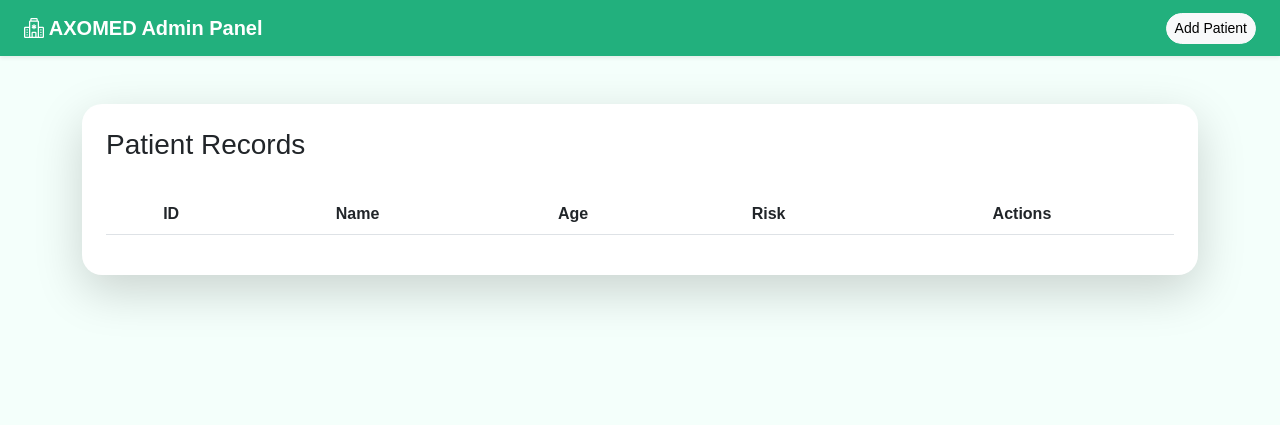
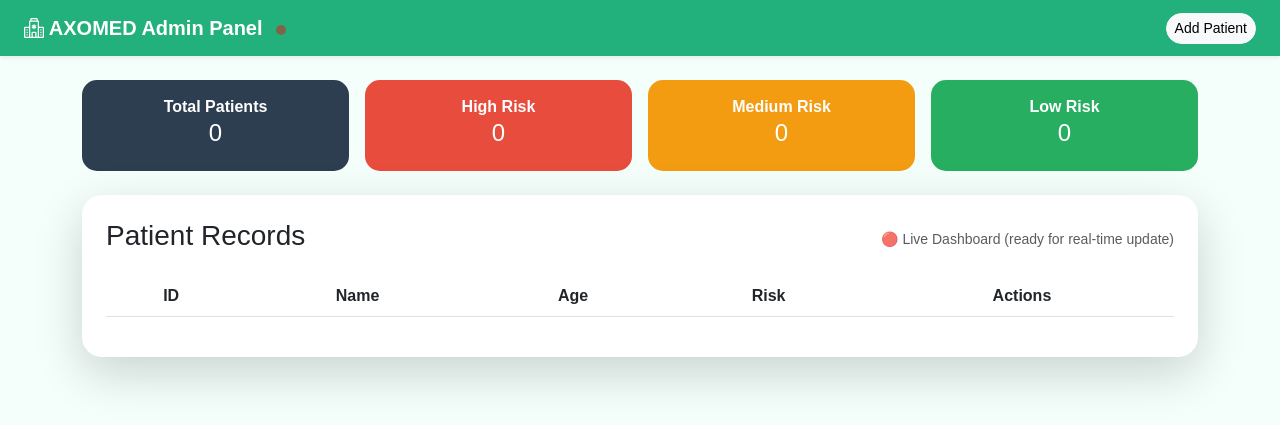
Before and after one commit to axomedtech/AX-Predict, a Flask app: page /admin/dashboard in a window 1280 px wide. Shown: the top 425 px of the page. Run offline with Flask 3, Linux system fonts and the light colour scheme; the visitor is signed in with stand-in values (Sample User, id 1); data that the repository does not hold is empty; parts of the project's set-up code (start-up, migrations or seed data) failed here and were passed over.

Commit message:
Fix risk analytics + stabilize dashboard data handling

```diff
--- a/flask_app/admin/routes.py
+++ b/flask_app/admin/routes.py
@@ -6,12 +6,16 @@ admin = Blueprint("admin", __name__, template_folder="templates")
 PASSWORD = "Aravindhan@2011"
 
 
+# =========================
 # 🔒 AUTH CHECK
+# =========================
 def is_admin():
     return session.get("admin")
 
 
+# =========================
 # 🔐 LOGIN
+# =========================
 @admin.route("/admin", methods=["GET", "POST"])
 def login():
 
@@ -26,16 +30,18 @@ def login():
     return render_template("login.html")
 
 
+# =========================
 # 🚪 LOGOUT
+# =========================
 @admin.route("/admin/logout")
 def logout():
-
     session.pop("admin", None)
-
     return redirect(url_for("admin.login"))
 
 
-# 📊 DASHBOARD
+# =========================
+# 📊 DASHBOARD (FIXED 100%)
+# =========================
 @admin.route("/admin/dashboard")
 def dashboard():
 
@@ -45,17 +51,38 @@ def dashboard():
     conn = get_connection()
     cursor = conn.cursor()
 
-    cursor.execute("SELECT * FROM patients")
+    # ✔ ONLY TAKE NEEDED COLUMNS (PREVENT INDEX BUGS)
+    cursor.execute("""
+        SELECT id, name, age, risk_level
+        FROM patients
+        ORDER BY id DESC
+    """)
+
     patients = cursor.fetchall()
-
     conn.close()
 
-    # ✅ ANALYTICS
-    high = sum(1 for p in patients if p[7] == "HIGH")
-    medium = sum(1 for p in patients if p[7] == "MEDIUM")
-    low = sum(1 for p in patients if p[7] == "LOW")
+    # =========================
+    # 🔥 SAFE ANALYTICS
+    # =========================
+
+    high = 0
+    medium = 0
+    low = 0
+
+    for p in patients:
+
+        risk = str(p[3]).strip().upper()   # ✔ FIXED INDEX (risk_level)
+
+        if risk == "HIGH":
+            high += 1
+        elif risk == "MEDIUM":
+            medium += 1
+        else:
+            low += 1
 
     total = len(patients)
+
+    high_percent = round((high / total) * 100) if total > 0 else 0
 
     return render_template(
         "dashboard.html",
@@ -63,11 +90,14 @@ def dashboard():
         high=high,
         medium=medium,
         low=low,
-        total=total
+        total=total,
+        high_percent=high_percent
     )
 
 
-# 🗑 DELETE
+# =========================
+# 🗑 DELETE PATIENT
+# =========================
 @admin.route("/admin/delete/<int:id>")
 def delete_patient(id):
 
@@ -77,10 +107,7 @@ def delete_patient(id):
     conn = get_connection()
     cursor = conn.cursor()
 
-    cursor.execute(
-        "DELETE FROM patients WHERE id=%s",
-        (id,)
-    )
+    cursor.execute("DELETE FROM patients WHERE id=%s", (id,))
 
     conn.commit()
     conn.close()
@@ -88,7 +115,9 @@ def delete_patient(id):
     return redirect(url_for("admin.dashboard"))
 
 
-# ✏️ EDIT PAGE
+# =========================
+# ✏️ EDIT PATIENT
+# =========================
 @admin.route("/admin/edit/<int:id>")
 def edit_patient(id):
 
@@ -98,22 +127,17 @@ def edit_patient(id):
     conn = get_connection()
     cursor = conn.cursor()
 
-    cursor.execute(
-        "SELECT * FROM patients WHERE id=%s",
-        (id,)
-    )
-
+    cursor.execute("SELECT * FROM patients WHERE id=%s", (id,))
     patient = cursor.fetchone()
 
     conn.close()
 
-    return render_template(
-        "edit.html",
-        patient=patient
-    )
+    return render_template("edit.html", patient=patient)
 
 
-# 💾 UPDATE
+# =========================
+# 💾 UPDATE PATIENT
+# =========================
 @admin.route("/admin/update/<int:id>", methods=["POST"])
 def update_patient(id):
 
@@ -126,14 +150,11 @@ def update_patient(id):
     conn = get_connection()
     cursor = conn.cursor()
 
-    cursor.execute(
-        """
+    cursor.execute("""
         UPDATE patients
         SET name=%s, age=%s
         WHERE id=%s
-        """,
-        (name, age, id)
-    )
+    """, (name, age, id))
 
     conn.commit()
     conn.close()
--- a/flask_app/admin/templates/dashboard.html
+++ b/flask_app/admin/templates/dashboard.html
@@ -13,29 +13,69 @@ body{
     font-family:Arial;
 }
 
+/* NAVBAR */
 .navbar{
     background:#22b07d;
 }
 
+/* CARD */
 .card{
     border:none;
     border-radius:20px;
 }
 
+/* TABLE */
 .table thead{
     background:#22b07d;
     color:white;
 }
 
+/* BUTTON */
 .btn-green{
     background:#22b07d;
     color:white;
     border:none;
+    border-radius:10px;
 }
 
 .btn-green:hover{
     background:#1b9469;
+}
+
+/* BADGE */
+.badge{
+    font-size:13px;
+    padding:6px 12px;
+}
+
+/* STATS */
+.stat-box{
+    border-radius:15px;
+    padding:15px;
     color:white;
+    font-weight:bold;
+    text-align:center;
+}
+
+.stat-total{ background:#2c3e50; }
+.stat-high{ background:#e74c3c; }
+.stat-medium{ background:#f39c12; }
+.stat-low{ background:#27ae60; }
+
+/* LIVE DOT */
+.live-dot{
+    height:10px;
+    width:10px;
+    background:red;
+    border-radius:50%;
+    display:inline-block;
+    animation:blink 1s infinite;
+}
+
+@keyframes blink{
+    0%{opacity:1;}
+    50%{opacity:0.2;}
+    100%{opacity:1;}
 }
 
 </style>
@@ -43,11 +83,13 @@ body{
 
 <body>
 
+<!-- NAVBAR -->
 <nav class="navbar navbar-dark shadow-sm">
 <div class="container-fluid px-4">
 
 <span class="navbar-brand fw-bold">
 <i class="bi bi-hospital"></i> AXOMED Admin Panel
+<span class="live-dot ms-2"></span>
 </span>
 
 <a href="/" class="btn btn-light btn-sm rounded-pill">
@@ -57,17 +99,58 @@ Add Patient
 </div>
 </nav>
 
-<div class="container py-5">
+<!-- CONTENT -->
+<div class="container py-4">
 
+<!-- STATS -->
+<div class="row g-3 mb-4">
+
+<div class="col-md-3">
+<div class="stat-box stat-total">
+Total Patients<br>
+<h4>{{ total }}</h4>
+</div>
+</div>
+
+<div class="col-md-3">
+<div class="stat-box stat-high">
+High Risk<br>
+<h4>{{ high }}</h4>
+</div>
+</div>
+
+<div class="col-md-3">
+<div class="stat-box stat-medium">
+Medium Risk<br>
+<h4>{{ medium }}</h4>
+</div>
+</div>
+
+<div class="col-md-3">
+<div class="stat-box stat-low">
+Low Risk<br>
+<h4>{{ low }}</h4>
+</div>
+</div>
+
+</div>
+
+<!-- TABLE -->
 <div class="card shadow-lg p-4">
 
-<div class="d-flex justify-content-between align-items-center mb-4">
+<div class="d-flex justify-content-between align-items-center mb-3">
+
 <h3>Patient Records</h3>
+
+<small class="text-muted">
+🔴 Live Dashboard (ready for real-time update)
+</small>
+
 </div>
 
 <div class="table-responsive">
 
-<table class="table table-hover align-middle text-center">
+<table class="table table-hover text-center align-middle">
 
 <thead>
 <tr>
@@ -85,16 +168,18 @@ Add Patient
 
 <tr>
 
-<td>{{p[0]}}</td>
-<td>{{p[1]}}</td>
-<td>{{p[2]}}</td>
+<td>{{ p[0] }}</td>
+<td>{{ p[1] }}</td>
+<td>{{ p[2] }}</td>
 
 <td>
 
-{% if p[7] == "High" %}
+{% set risk = p[-1]|default('LOW')|upper %}
+
+{% if risk == "HIGH" %}
 <span class="badge bg-danger">High</span>
 
-{% elif p[7] == "Medium" %}
+{% elif risk == "MEDIUM" %}
 <span class="badge bg-warning text-dark">Medium</span>
 
 {% else %}
@@ -106,16 +191,14 @@ Add Patient
 
 <td>
 
-<a href="/admin/edit/{{p[0]}}" class="btn btn-sm btn-green">
+<a href="/admin/edit/{{ p[0] }}" class="btn btn-sm btn-green">
 <i class="bi bi-pencil"></i>
 </a>
 
 <button class="btn btn-sm btn-danger"
 data-id="{{ p[0] }}"
 onclick="setDelete(this.dataset.id)">
-
 <i class="bi bi-trash"></i>
-
 </button>
 
 </td>
@@ -129,9 +212,12 @@ onclick="setDelete(this.dataset.id)">
 </table>
 
 </div>
-</div>
+
 </div>
 
+</div>
+
+<!-- DELETE MODAL -->
 <div class="modal fade" id="deleteModal">
 
 <div class="modal-dialog">
@@ -156,6 +242,7 @@ Delete
 </a>
 
 </div>
+
 </div>
 </div>
 </div>
@@ -164,16 +251,34 @@ Delete
 
 <script>
 
+// DELETE FUNCTION
 function setDelete(id){
+    document.getElementById("deleteBtn").href =
+    "/admin/delete/" + id;
 
-document.getElementById("deleteBtn").href =
-"/admin/delete/" + id;
+    new bootstrap.Modal(
+        document.getElementById('deleteModal')
+    ).show();
+}
 
-new bootstrap.Modal(
-document.getElementById('deleteModal')
-).show();
+// ============================
+// 🚀 REAL-TIME READY SYSTEM
+// ============================
 
-}
+// OPTION 1: Auto refresh (simple live dashboard)
+setInterval(() => {
+    fetch(window.location.href)
+        .then(res => res.text())
+        .then(html => {
+            const doc = new DOMParser().parseFromString(html, "text/html");
+            const newTable = doc.querySelector("tbody");
+            const oldTable = document.querySelector("tbody");
+
+            if (newTable && oldTable) {
+                oldTable.innerHTML = newTable.innerHTML;
+            }
+        });
+}, 5000);
 
 </script>
 
--- a/flask_app/app.py
+++ b/flask_app/app.py
@@ -1,100 +1,158 @@
-from flask import Flask, render_template, request, session
+# =========================
+# AXOMED APP.PY
+# CLEAN + SAFE + ANALYSIS FIXED
+# =========================
+
+from flask import Flask, render_template, request
 import pickle
 import pandas as pd
 from src.db import get_connection
 from flask_app.admin.routes import admin
 
-# ✅ CREATE APP FIRST
+# =========================
+# APP SETUP
+# =========================
+
 app = Flask(__name__)
-
-# ✅ CONFIG AFTER CREATION
 app.secret_key = "secret123"
-
-# ✅ REGISTER BLUEPRINT
 app.register_blueprint(admin)
 
-# ✅ LOAD MODEL
+# =========================
+# LOAD MODEL
+# =========================
+
 with open("model.pkl", "rb") as f:
     model = pickle.load(f)
 
+# =========================
+# HELPER
+# =========================
 
-# ✅ HELPER FUNCTION
 def convert(x):
     return 1 if x == "yes" else 0
 
 
-# ✅ HOME PAGE
+def get_analysis(age, fever, cough, headache, fatigue):
+
+    symptoms = []
+
+    if fever:
+        symptoms.append("Fever")
+    if cough:
+        symptoms.append("Cough")
+    if headache:
+        symptoms.append("Headache")
+    if fatigue:
+        symptoms.append("Fatigue")
+
+    count = len(symptoms)
+
+    if count >= 4:
+        analysis = "Severe infection signs detected. Immediate medical attention recommended."
+    elif count == 3:
+        analysis = "Moderate infection symptoms detected. Monitor carefully."
+    elif count == 2:
+        analysis = "Mild symptoms detected. Rest and hydration recommended."
+    elif count == 1:
+        analysis = "Very mild symptoms detected."
+    else:
+        analysis = "No significant symptoms detected."
+
+    if age >= 60:
+        analysis += " High age risk factor present."
+    elif age <= 10:
+        analysis += " Child patient requires monitoring."
+
+    return analysis
+
+
+# =========================
+# HOME
+# =========================
+
 @app.route("/")
 def home():
     return render_template("index.html")
 
 
-# ✅ PREDICTION ROUTE
+# =========================
+# PREDICTION
+# =========================
+
 @app.route("/predict", methods=["POST"])
 def predict():
 
-    name = request.form["name"]
-    age = int(request.form["age"])
+    name = request.form.get("name", "Unknown")
+    age = int(request.form.get("age", 0))
 
-    fever = convert(request.form["fever"])
-    cough = convert(request.form["cough"])
-    headache = convert(request.form["headache"])
-    fatigue = convert(request.form["fatigue"])
+    fever = convert(request.form.get("fever", "no"))
+    cough = convert(request.form.get("cough", "no"))
+    headache = convert(request.form.get("headache", "no"))
+    fatigue = convert(request.form.get("fatigue", "no"))
 
-    # ✅ MODEL INPUT
     input_data = pd.DataFrame(
         [[age, fever, cough, headache, fatigue]],
         columns=["age", "fever", "cough", "headache", "fatigue"]
     )
 
-    # ✅ PREDICTION
-    prediction = model.predict(input_data)[0]
+    prediction = str(model.predict(input_data)[0])
 
-    # ✅ RISK LEVEL
-    if prediction == "Critical Infection":
+    # =========================
+    # FIXED RISK LOGIC
+    # =========================
+
+    if "critical" in prediction.lower():
         risk = "HIGH"
-
-    elif prediction == "Viral Infection":
+    elif "viral" in prediction.lower():
         risk = "MEDIUM"
-
     else:
         risk = "LOW"
 
-    # ✅ SAVE TO DATABASE
+    risk = risk.upper()
+
+    # =========================
+    # ANALYSIS
+    # =========================
+
+    analysis = get_analysis(age, fever, cough, headache, fatigue)
+
+    # =========================
+    # DB SAVE (FIXED ❗ IMPORTANT)
+    # =========================
+
     conn = get_connection()
     cursor = conn.cursor()
 
-    sql = """
-    INSERT INTO patients
-    (name, age, fever, cough, headache, fatigue, risk_level)
-    VALUES (%s,%s,%s,%s,%s,%s,%s)
-    """
-
-    cursor.execute(
-        sql,
-        (
-            name,
-            age,
-            fever,
-            cough,
-            headache,
-            fatigue,
-            risk
-        )
-    )
+    cursor.execute("""
+        INSERT INTO patients
+        (name, age, fever, cough, headache, fatigue, risk_level, prediction)
+        VALUES (%s,%s,%s,%s,%s,%s,%s,%s)
+    """, (
+        name,
+        age,
+        fever,
+        cough,
+        headache,
+        fatigue,
+        risk,
+        prediction   # ✅ FIX: NOW SAVING PREDICTION
+    ))
 
     conn.commit()
     conn.close()
 
-    # ✅ RESULT PAGE
     return render_template(
         "result.html",
         name=name,
         prediction=prediction,
-        risk=risk
+        risk=risk,
+        analysis=analysis
     )
 
 
-# ✅ RUN SERVER
+# =========================
+# RUN SERVER
+# =========================
+
 if __name__ == "__main__":
     app.run(debug=True)
```
Also changed, not shown: flask_app/admin/templates/edit.html (+59 -20 lines), flask_app/templates/result.html (+74 -11 lines).
